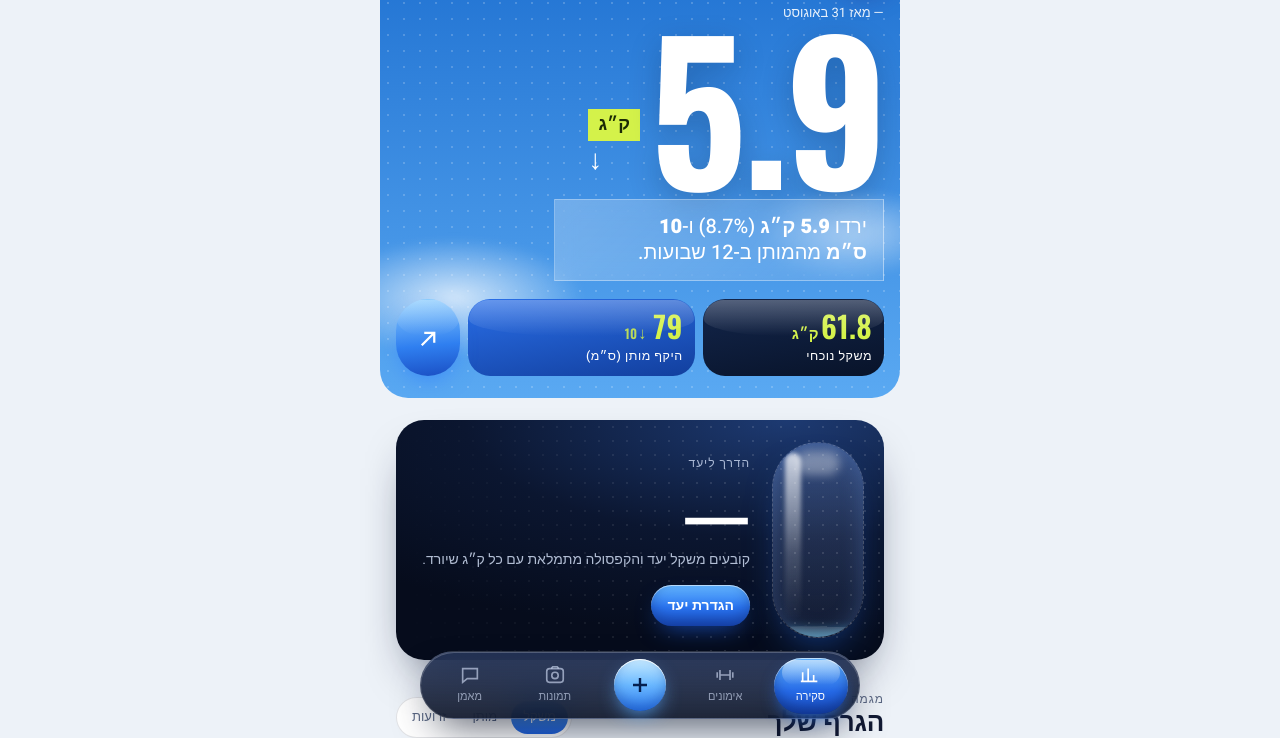
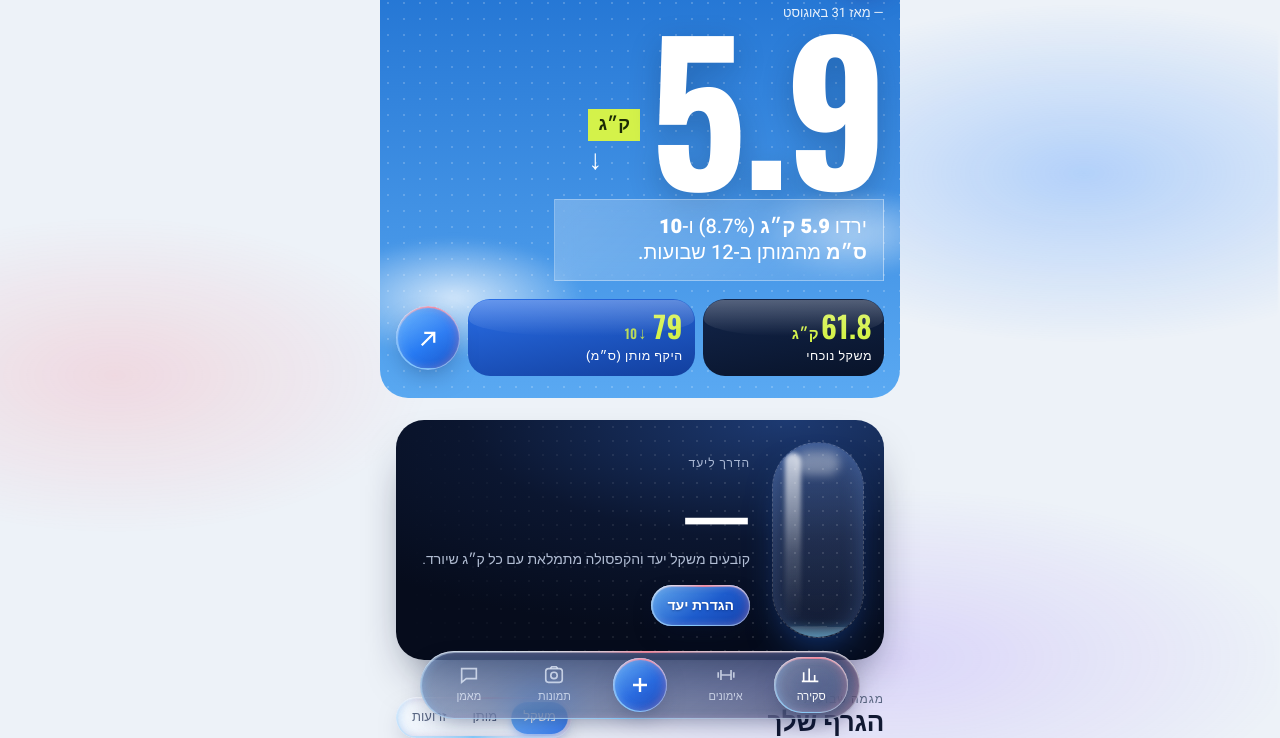
Before and after one commit to tomerkohn8-max/hitov, a plain HTML site: page index.html in a window 1280 px wide. Shown: the part 69-807 px from the top of the page. Drawn offline with nearby package versions, Linux system fonts and the light colour scheme.

Commit message:
Liquid glass buttons and menu bar
Translucent blurred buttons with an iridescent rim, glass nav bubble,
and a soft ambient background for the glass to refract.

Co-Authored-By: Claude Opus 5.5 <noreply@anthropic.com>
Claude-Session: https://claude.ai/code/session_01K5EGdEGtYcCnYj7tXry7V6

```diff
--- a/index.html
+++ b/index.html
@@ -333,9 +333,50 @@ section{margin-top:30px}
 .nav .add svg{width:24px;height:24px}
 #app{padding-bottom:calc(110px + env(safe-area-inset-bottom,0px))}
 .toast{bottom:calc(98px + env(safe-area-inset-bottom,0px))}
+
+/* ===== liquid glass ===== */
+:root{--lg-tint:rgba(255,255,255,.42);--lg-tint-2:rgba(255,255,255,.12);--lg-ink:#0f1c3a;--amb-a:rgba(46,134,255,.30);--amb-b:rgba(255,92,110,.16);--amb-c:rgba(140,90,255,.18)}
+@media (prefers-color-scheme:dark){:root:not([data-theme="light"]){--lg-tint:rgba(255,255,255,.14);--lg-tint-2:rgba(255,255,255,.04);--lg-ink:#eef3ff;--amb-a:rgba(46,134,255,.30);--amb-b:rgba(255,80,100,.18);--amb-c:rgba(140,90,255,.22)}}
+:root[data-theme="dark"]{--lg-tint:rgba(255,255,255,.14);--lg-tint-2:rgba(255,255,255,.04);--lg-ink:#eef3ff;--amb-a:rgba(46,134,255,.30);--amb-b:rgba(255,80,100,.18);--amb-c:rgba(140,90,255,.22)}
+.ambient{position:fixed;inset:0;z-index:-1;pointer-events:none;background:
+  radial-gradient(40% 30% at 85% 30%,var(--amb-a),transparent 70%),
+  radial-gradient(35% 28% at 10% 55%,var(--amb-b),transparent 70%),
+  radial-gradient(45% 30% at 70% 90%,var(--amb-c),transparent 70%);animation:amb 18s ease-in-out infinite alternate}
+@keyframes amb{to{transform:translate3d(-4%,3%,0) scale(1.06)}}
+body{background:var(--paper)}
+.btn,.x,.seg,.chips button,.composer .ib,.tile.go,.nav .in,.nav .add,.pickers select{position:relative}
+.btn.lime,.btn.ghost,.btn.ink,.x,.seg,.chips button,.composer .ib,.tile.go,.nav .in,.nav .add,.nav .ind{
+  -webkit-backdrop-filter:blur(16px) saturate(1.9);backdrop-filter:blur(16px) saturate(1.9);border:0;
+  box-shadow:inset 0 1px 1.5px rgba(255,255,255,.85),inset 0 -1px 1px rgba(255,255,255,.3),inset 3px 0 8px rgba(110,190,255,.35),inset -3px 0 8px rgba(255,110,130,.28),0 10px 28px -12px rgba(5,20,60,.55)}
+.btn.lime::after,.btn.ghost::after,.btn.ink::after,.x::after,.seg::after,.chips button::after,.composer .ib::after,.tile.go::after,.nav .in::after,.nav .add::after,.nav .ind::after{
+  content:"";position:absolute;inset:0;border-radius:inherit;padding:1.5px;pointer-events:none;
+  background:conic-gradient(from 210deg,rgba(130,205,255,.95),rgba(255,255,255,.25) 22%,rgba(255,130,150,.8) 45%,rgba(255,255,255,.2) 65%,rgba(130,205,255,.95));
+  -webkit-mask:linear-gradient(#000 0 0) content-box,linear-gradient(#000 0 0);-webkit-mask-composite:xor;mask:linear-gradient(#000 0 0) content-box exclude,linear-gradient(#000 0 0)}
+/* neutral glass */
+.btn.ghost,.x,.seg,.chips button,.composer .att{background:linear-gradient(145deg,var(--lg-tint),var(--lg-tint-2));color:var(--lg-ink)}
+/* tinted (primary) glass */
+.btn.lime,.composer .send,.nav .add,.tile.go{background:linear-gradient(145deg,rgba(110,185,255,.92),rgba(36,110,240,.82) 55%,rgba(24,72,190,.88));color:#fff;text-shadow:0 1px 2px rgba(0,20,70,.35)}
+.btn.ink{background:linear-gradient(145deg,rgba(40,60,110,.86),rgba(10,20,46,.9));color:#fff}
+.btn.lime:hover,.btn.ghost:hover,.x:hover{filter:brightness(1.06)}
+.btn:active,.x:active,.nav .add:active,.tile.go:active,.chips button:active{transform:scale(.95)}
+.x{border-radius:50%;width:40px;height:40px}
+.seg{border-radius:999px;padding:4px}
+.seg button[aria-pressed="true"]{background:linear-gradient(145deg,rgba(110,185,255,.95),rgba(36,110,240,.88));color:#fff;box-shadow:inset 0 1px 1px rgba(255,255,255,.8),0 4px 12px -4px rgba(36,110,240,.7)}
+.chips button{border-radius:999px}
+.composer .ib{border-radius:50%}
+/* nav */
+.nav .in{background:linear-gradient(145deg,rgba(40,70,130,.42),rgba(12,24,52,.55));-webkit-backdrop-filter:blur(22px) saturate(2);backdrop-filter:blur(22px) saturate(2)}
+.nav button{color:rgba(235,242,255,.72)}
+.nav button.on{color:#fff}
+.nav .ind{background:linear-gradient(145deg,rgba(255,255,255,.34),rgba(255,255,255,.08))}
+.nav .ind::before{display:none}
+.nav .add{color:#fff;width:54px;height:54px}
+.tile.go{border-radius:50%;aspect-ratio:1;align-self:center;width:64px;height:64px}
+.tile.go::before{display:none}
 @media (prefers-reduced-motion:reduce){*,*::before,*::after{animation:none!important;transition:none!important}}
 </style>
 
+<div class="ambient" aria-hidden="true"></div>
 <div id="app" dir="rtl" lang="he">
   <header class="hero" id="top">
     <span class="cloud c1"></span><span class="cloud c2"></span>
```
